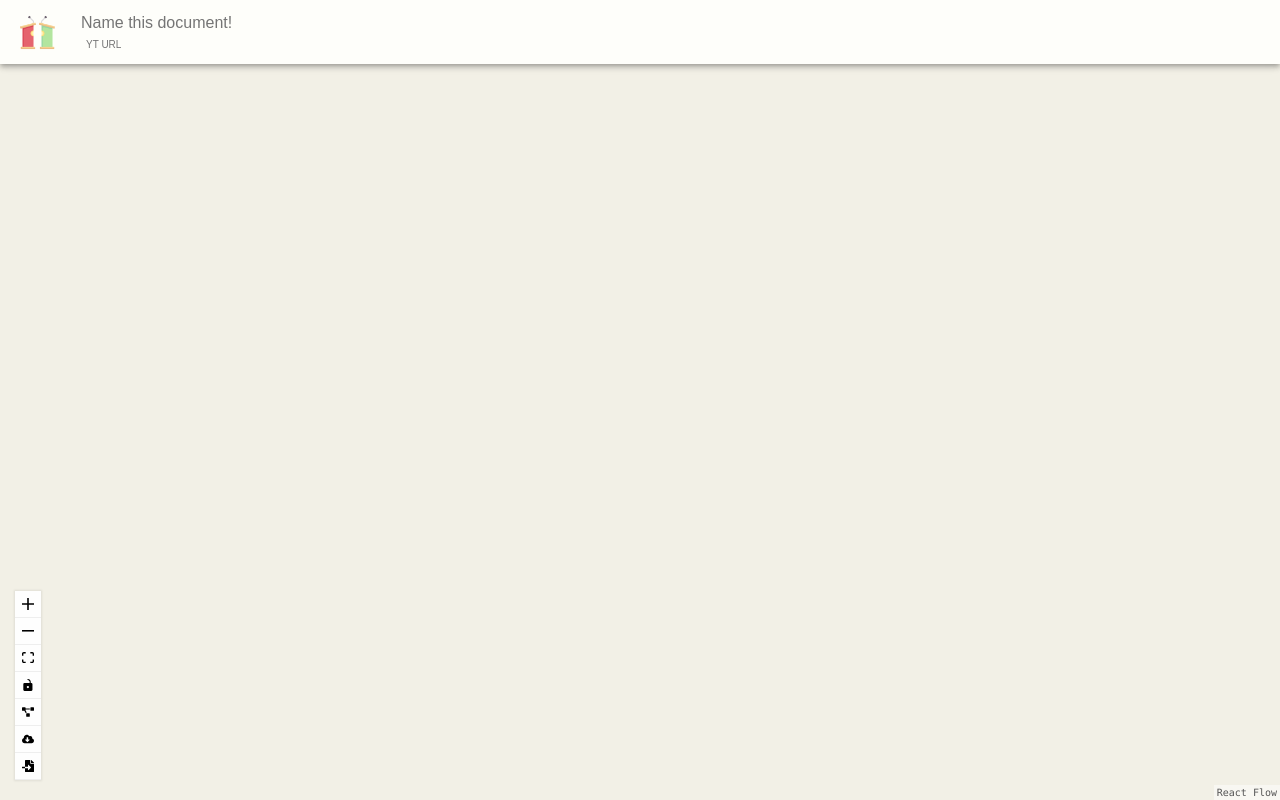
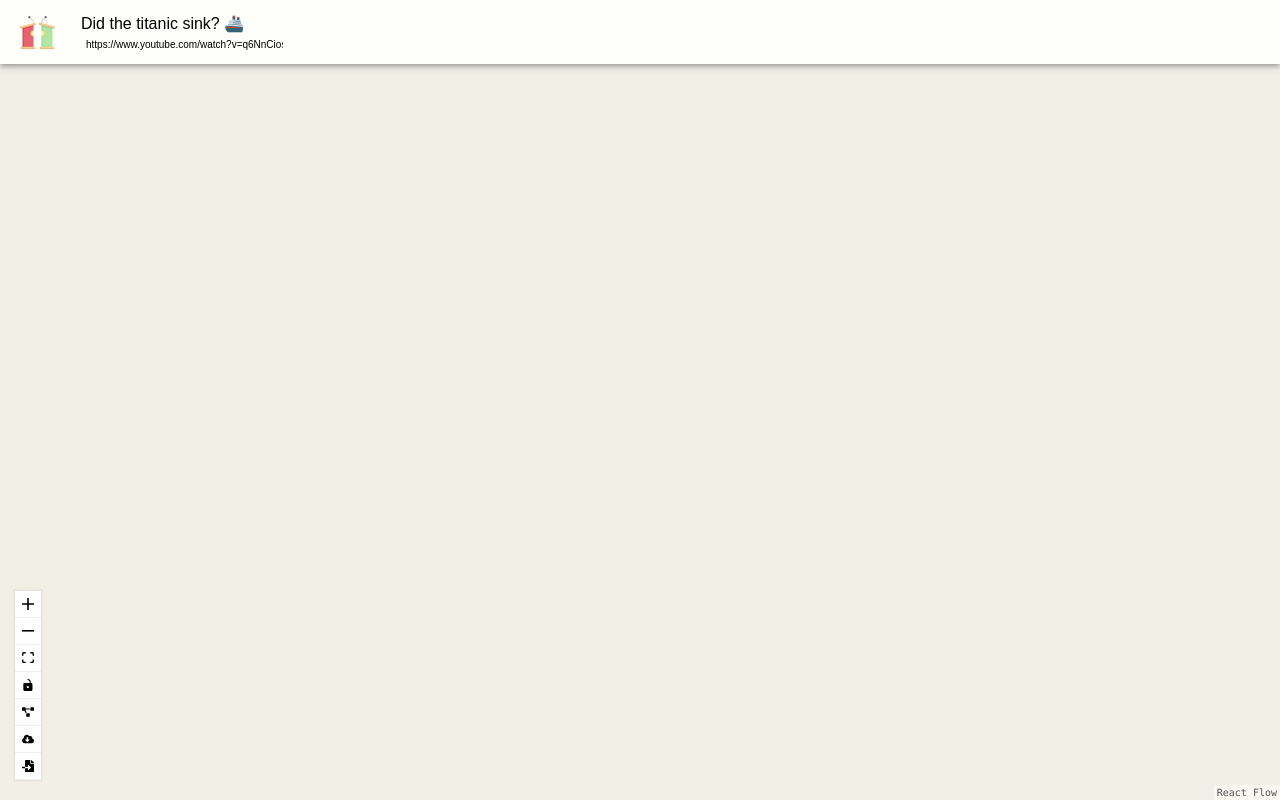
Before and after one commit to potofpie/debate-map, a React (Create React App) app: page / in a window 1280 px wide. Built offline with nearby package versions, Linux system fonts and the light colour scheme.

Commit message:
added title and url

```diff
--- a/src/components/DiagramPlayground/DiagramPlayground.tsx
+++ b/src/components/DiagramPlayground/DiagramPlayground.tsx
@@ -1,22 +1,17 @@
 import {FC, useState, useEffect} from 'react';
 import ReactFlow, { Controls, ControlButton, addEdge, removeElements } from 'react-flow-renderer';
-// import ReactPlayer from 'react-player';
-import {DateTime } from 'luxon';
-import {uid} from 'react-uid';
+import { DateTime } from 'luxon';
 import { FontAwesomeIcon } from '@fortawesome/react-fontawesome'
 import { faProjectDiagram, faCloudDownloadAlt, faFileImport } from '@fortawesome/free-solid-svg-icons'
 import {NodePicker} from '../NodePicker'
 import stringHash from "string-hash";
-
 import AppBar from '@mui/material/AppBar';
 import Box from '@mui/material/Box';
 import Toolbar from '@mui/material/Toolbar';
-import Typography from '@mui/material/Typography';
-import Button from '@mui/material/Button';
 import IconButton from '@mui/material/IconButton';
+import Tooltip from '@mui/material/Tooltip';
 import {debate} from '../../assets';
 
-// import useDeepCompareEffect from 'use-deep-compare-effect'
 
 
 
@@ -49,6 +44,9 @@ const elementsTemp = [
 ];
 
 export const DiagramPlayground:FC = () => {
+    const [filename, setFilename] = useState<any>('Did the titanic sink? 🚢');
+
+    const [url, setUrl] = useState<any>('https://www.youtube.com/watch?v=q6NnCiosNwE');
     const [elements, setElements] = useState<any>(elementsTemp);
     const [selectedElementId, setSelectedElementId] = useState();
 
@@ -92,6 +90,7 @@ export const DiagramPlayground:FC = () => {
         <Box sx={{ flexGrow: 1 }}>
             <AppBar position="static">
                 <Toolbar>
+                <Tooltip title="▶️ Play!" placement="bottom">
                     <IconButton
                         // size="large"
                         edge="start"
@@ -101,15 +100,16 @@ export const DiagramPlayground:FC = () => {
                         >
                         <img src={debate} style={{height: 35, width: 35, }} />
                     </IconButton>
+                </Tooltip>
                 <div style={{display: 'flex', height: 'calc(100%)', flexDirection: 'column',  }}>
-                    <input placeholder='Name this document!' style={{marginTop: 5, fontSize: 16, backgroundColor: 'transparent', border: 'none' }}/>
-                    <input placeholder='YT URL' style={{margin: 5, fontSize: 10, backgroundColor: 'transparent',   border: 'none' }} />
+                    <input placeholder='Name this document!' value={filename}  onChange={(e: any) => setFilename(e.target.value)}  style={{marginTop: 5, fontSize: 16, backgroundColor: 'transparent', border: 'none' }}/>
+                    <input value={url} onChange={(e: any) => setUrl(e.target.value)} placeholder='YT URL' style={{margin: 5, fontSize: 10, backgroundColor: 'transparent',   border: 'none' }} />
                 </div>
 
                 </Toolbar>
             </AppBar>
         </Box>
-        <NodePicker selectedElement={elements?.filter((e: any ) => e?.id === selectedElementId )[0]} setElements={setElements} elements={elements}/>
+        <NodePicker url={url} selectedElement={elements?.filter((e: any ) => e?.id === selectedElementId )[0]} setElements={setElements} elements={elements}/>
         <ReactFlow
             style={{height: 'calc(100% - 64px)'}}
             elements={elements}
--- a/src/components/NodePicker/NodePicker.tsx
+++ b/src/components/NodePicker/NodePicker.tsx
@@ -8,12 +8,13 @@ import YouTube, {PlayerVars, Options} from 'react-youtube';
 
 type Anchor = 'top' | 'right' | 'bottom' | 'right';
 interface INodePicker {
+  url: string;
   selectedElement: any;
   elements: any;
   setElements: Function;
 
 }
-export const NodePicker:FC<INodePicker> = ({selectedElement, elements, setElements }) => {
+export const NodePicker:FC<INodePicker> = ({selectedElement, elements, setElements, url }) => {
   const findElement = (element: any) => element?.id === selectedElement?.id;
   const [label, setLabel] = useState()
   const [startTime, setStartTime] = useState(selectedElement?.data?.startTime)
@@ -95,9 +96,7 @@ export const NodePicker:FC<INodePicker> = ({selectedElement, elements, setElemen
 
   return (
     <div>
-      {/* {(['right', 'right', 'top', 'bottom'] as const).map((anchor) => ( */}
         <div key={'right'}>
-          {/* <Button onClick={toggleDrawer(anchor, true)}>{anchor}</Button> */}
           <Drawer
             anchor={'right'}
             open={selectedElement}
@@ -108,7 +107,6 @@ export const NodePicker:FC<INodePicker> = ({selectedElement, elements, setElemen
             variant={'persistent'}
           >
             <Box
-              // sx={{ width: anchor === 'top' || anchor === 'bottom' ? 'auto' : 250 }}
               style={{display: 'flex', flexDirection: 'column', padding: 10}}
               onClick={toggleDrawer(selectedElement, false)}
               onKeyDown={toggleDrawer(selectedElement, false)}
@@ -142,7 +140,7 @@ export const NodePicker:FC<INodePicker> = ({selectedElement, elements, setElemen
               </Typography>
               <input type='number' value={endTime} onChange={(e: any) => setEndTime(e.target.value) } />
             </div>
-            <YouTube  videoId="q6NnCiosNwE" className='youtube-player' opts={options}/>
+            <YouTube  videoId={url.split('=')[1] } className='youtube-player' opts={options}/>
             <Typography variant='caption' style={{color: 'grey'}}>
               <b> Node ID: </b> {selectedElement?.id}
             </Typography>
```
Also changed, not shown: src/App.tsx (+2 -9 lines). Lines whose indentation alone changed are shown as unchanged.
